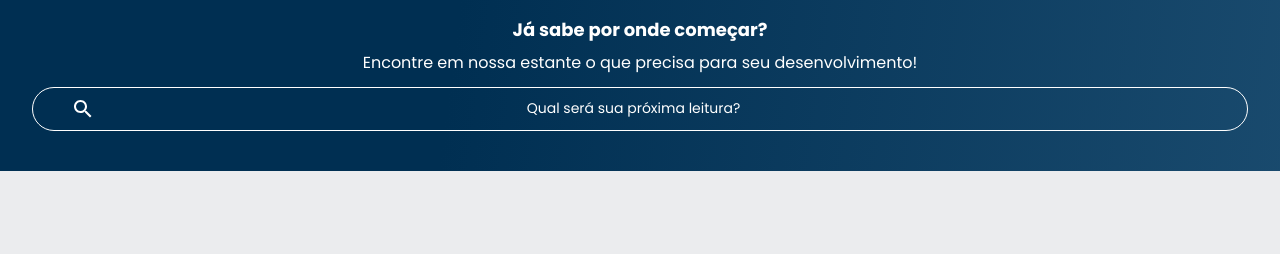
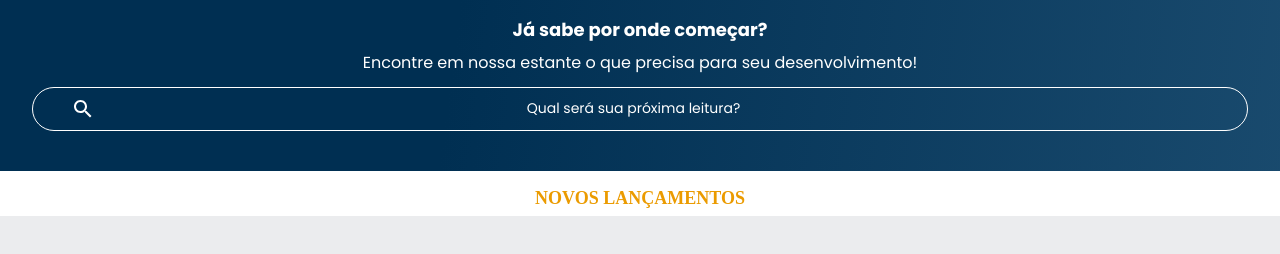
Before and after one commit to Gustavo-Ribeiro-Lempfert/Alura-Books, a plain HTML site: page index.html in a window 1280 px wide. Shown: the part 86-340 px from the top of the page. Drawn offline with Linux system fonts and the light colour scheme.

Commit message:
iniciando section carrosel

```diff
--- a/index.html
+++ b/index.html
@@ -8,6 +8,7 @@
     <link rel="stylesheet" href="./styles/reset.css">
     <link rel="stylesheet" href="./styles/style.css">
     <link rel="stylesheet" href="./styles/header.css">
+    <link rel="stylesheet" href="./styles/carrosel.css">
 </head>
 <body>
     <header class="cabecalho">
@@ -37,6 +38,9 @@
             <p class="banner__texto">Encontre em nossa estante o que precisa para seu desenvolvimento!</p>
             <input type="search" class="banner__pesquisa" placeholder="Qual será sua próxima leitura?">
         </section>
+        <section class="carrosel">
+            <h2 class="carrosel__titulo">Novos lançamentos</h2>
+        </section>
 
 </body>
 </html>
--- /dev/null
+++ b/styles/carrosel.css
@@ -0,0 +1,9 @@
+.carrosel__titulo{
+    color: var(--laranja);
+    background-color: var(--branco);
+    text-align: center;
+    text-transform: uppercase;
+    font-size: 18px;
+    font-weight: 700;
+    padding: 1em 0 0.5em 0;
+}
--- a/styles/style.css
+++ b/styles/style.css
@@ -1,5 +1,6 @@
 @import url(./header.css);
 @import url(./banner.css);
+@import url(./carrosel.css);
 
 
 :root{
```
